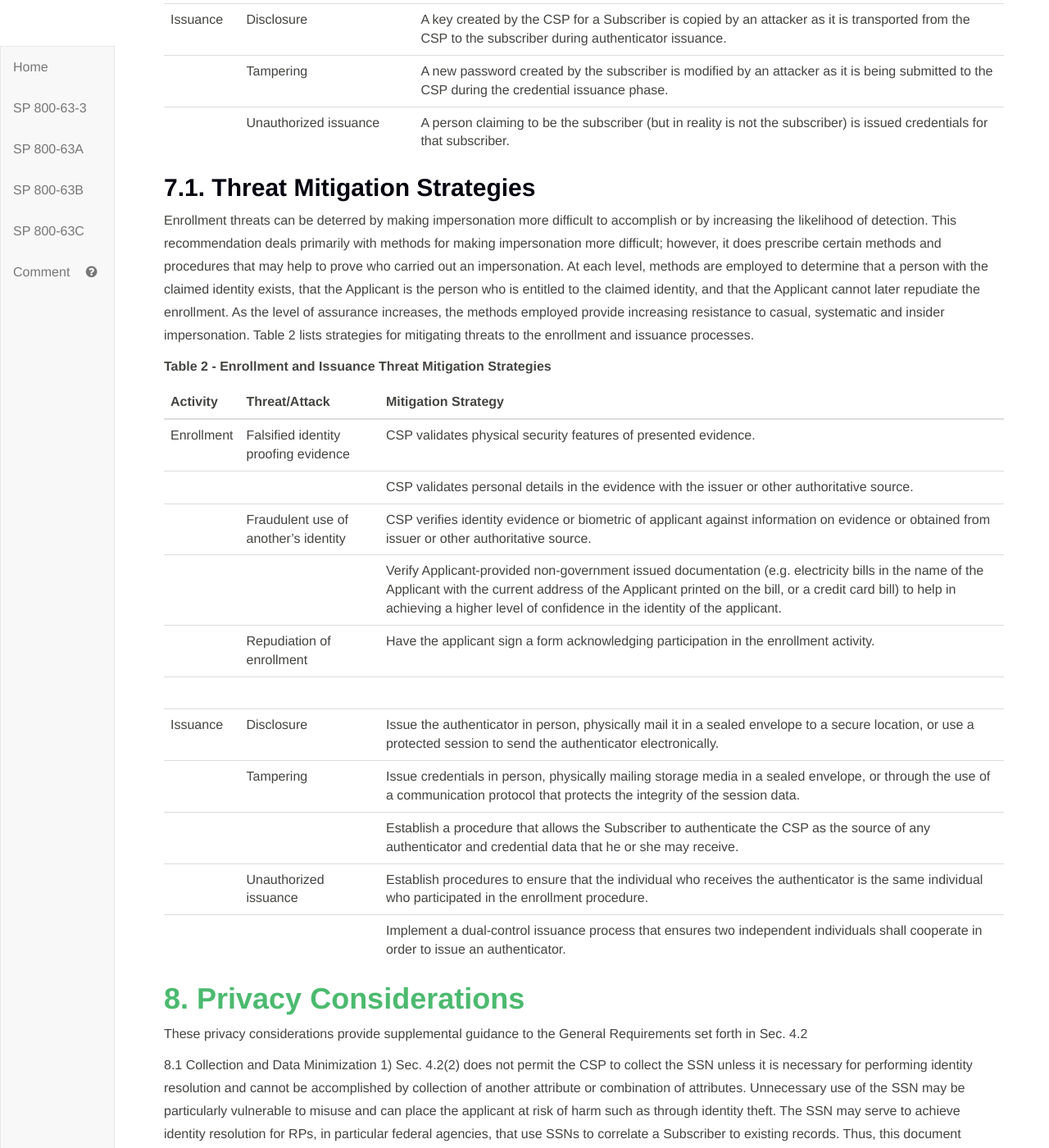
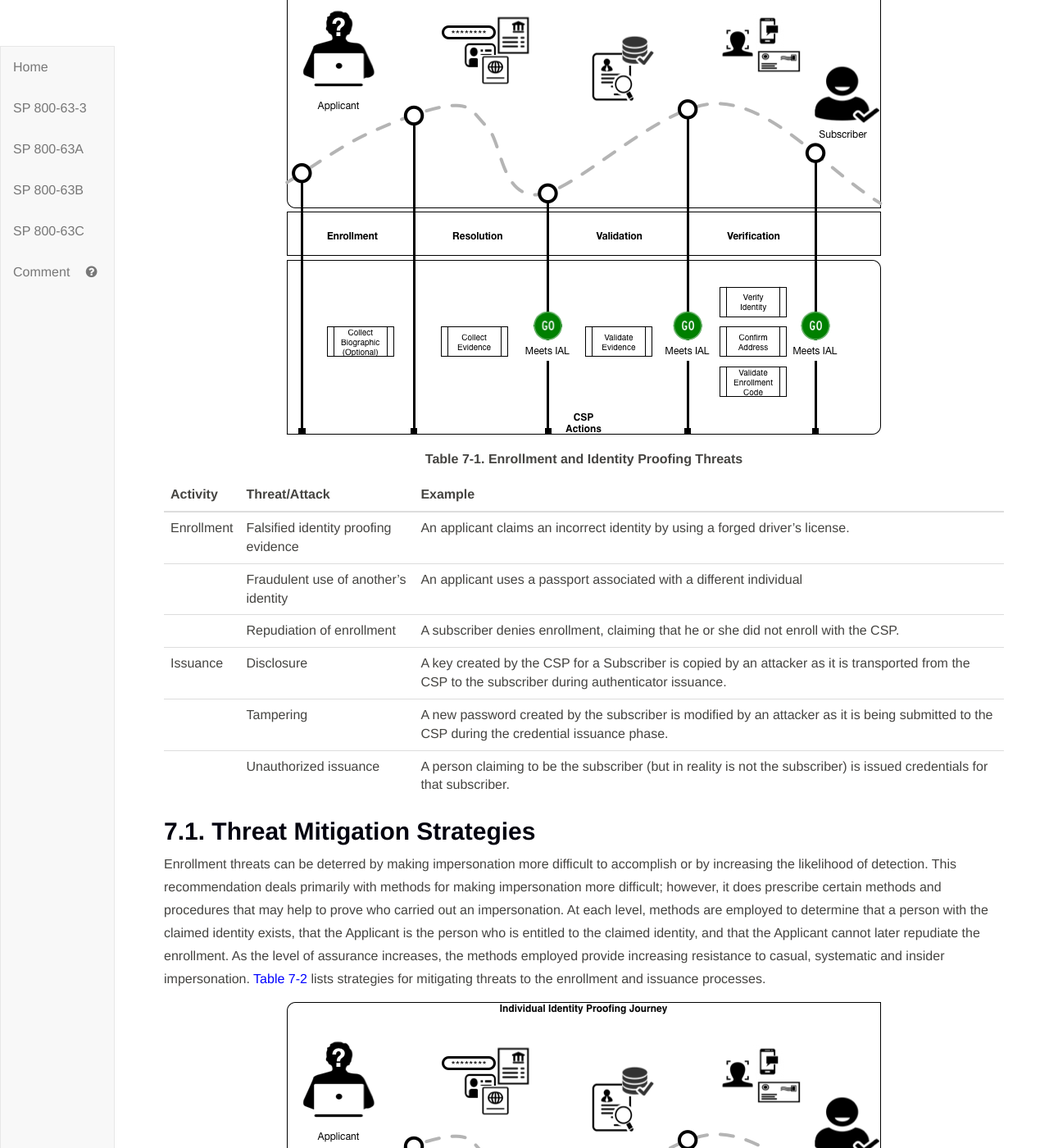
Before and after one commit to usnistgov/800-63-3, a Jekyll site: the page built from sp800-63a.md, in a window 1280 px wide and 1400 px high, scrolled down 27902 px. Shown: the whole window at 82% size. Built offline with Jekyll 4.4.1, drawn with Linux system fonts in a browser that asks for light colours; some of the changed text lies outside the part shown.

Commit message:
Fixed table and figure references in 63a

```diff
--- a/sp800-63a/sec4_ial.md
+++ b/sp800-63a/sec4_ial.md
@@ -2,7 +2,7 @@
 
 # <a name="ial-section"></a> 4. Identity Assurance Level Requirements
 
-The paradigm of this document is that individuals (referred to as applicants at this stage) undergo an identity proofing and enrollment process, in which their identity evidence and attributes are collected, uniquely resolved to a single identity record, then validated and verified. These attributes are then bound to an authenticator (described in [SP 800-63B](#800-63b).
+The paradigm of this document is that individuals (referred to as applicants at this stage) undergo an identity proofing and enrollment process, in which their identity evidence and attributes are collected, uniquely resolved to a single identity record, then validated and verified. These attributes are then bound to an authenticator (described in [SP 800-63B](#800-63b)).
 
 The only outcome of identity proofing is to ensure that the applicant is who he/she claims to be. This includes presentation, validation and verification of the minimum attributes necessary to accomplish identity proofing.  Such core attributes, to the extent they are the minimum necessary, could include:
 
@@ -14,21 +14,30 @@
 
 ## 4.1. Process Flow
 
-The following diagram outlines the basic flow for Identity Proofing and Enrollment, to include the corresponding sections with normative requirements.
+[Figure 4-1](#63aSec4-Figure1) outlines the basic flow for Identity Proofing and Enrollment, to include the corresponding sections with normative requirements.
 
-<a name="figure1"></a>
+<a name="63aSec4-Figure1"></a>
 
 <div class="text-center" markdown="1">
 
 ![](sp800-63a/media/ProofingProcess.png)
 
-**Figure 1.  The Identity Proofing Process**
+**Figure 4-1.  The Identity Proofing Process**
 
 </div>
 
 ## 4.2. General Requirements
 
-The following table lists strict adherence to M-04-04 Level of Assurance, mapping the corresponding Identity Assurance Levels.
+[Table 4-1](#63aSec4-Table1) lists strict adherence to M-04-04 Level of Assurance, mapping the corresponding Identity Assurance Levels.
+
+
+<a name="63aSec4-Table1"></a>
+
+<div class="text-center" markdown="1">
+
+**Table 4-1.  Legacy M-04-04 IAL Requirements**
+
+</div>
 
 | M-04-04 Level of Assurance (LOA) | Identity Assurance Level (IAL)|
 |:------------------:|:-----------------------------:|
@@ -37,7 +46,15 @@
 | 3 | 2 |
 | 4 | 3 |
 
-However, the table below shows the expanded set of IAL's that are allowable to meet M-04-04 Level of Assurance. Agencies SHALL select the corresponding IAL based on the assessed M-04-04 LOA. Agencies SHOULD consider the privacy risks of stronger identity proofing and SHOULD NOT select an IAL that is higher than necessary considering the sensitivity of the business purpose.
+However, [Table 4-2](#63aSec4-Table2) shows the expanded set of IAL's that are allowable to meet M-04-04 Level of Assurance. Agencies SHALL select the corresponding IAL based on the assessed M-04-04 LOA. Agencies SHOULD consider the privacy risks of stronger identity proofing and SHOULD NOT select an IAL that is higher than necessary considering the sensitivity of the business purpose.
+
+<a name="63aSec4-Table2"></a>
+
+<div class="text-center" markdown="1">
+
+**Table 4-2.  Preferred M-04-04 IAL Requirements**
+
+</div>
 
 | M-04-04 Level of Assurance | Identity Assurance Level
 |:------------------:|:-----------------------------:
@@ -220,7 +237,15 @@
 ## 4.8. Summary of Requirements
 *(Non-normative; refer to preceding sections for normative requirements)*
 
-The following table summarizes the requirements for each of the authenticator assurance levels:
+[Table 4-3](#63aSec4-Table3) summarizes the requirements for each of the authenticator assurance levels:
+
+<a name="63aSec4-Table3"></a>
+
+<div class="text-center" markdown="1">
+
+**Table 4-3.  IAL Requirements Summary**
+
+</div>
 
 Requirement | IAL 1 | IAL 2 | IAL 3
 ------------|-------|-------|-------
--- a/sp800-63a/sec5_proofing.md
+++ b/sp800-63a/sec5_proofing.md
@@ -20,7 +20,15 @@
 
 #### 5.3.1.1. Scoring of Identity Evidence
 
-The following table lists qualities, ranging from weak to superior, of identity evidence that is collected to establish a valid identity. Unless otherwise noted, to achieve a given strength the evidence SHALL, at a minimum, meet all the properties listed.
+[Table 5-1](#63aSec5-Table1) lists qualities, ranging from weak to superior, of identity evidence that is collected to establish a valid identity. Unless otherwise noted, to achieve a given strength the evidence SHALL, at a minimum, meet all the properties listed.
+
+<a name="63aSec5-Table1"></a>
+
+<div class="text-center" markdown="1">
+
+**Table 5-1.  Properties of Identity Evidence**
+
+</div>
 
 
 |Strength|Properties of Identity Evidence|
@@ -42,8 +50,15 @@
 
 #### 5.3.2.1. Methods to Perform Identity Evidence Validation
 
-The following table lists qualities, ranging from unacceptable to superior, of identity validation that is performed to validate evidence and the information contained therein.
+[Table 5-2](#63aSec5-Table2) lists qualities, ranging from unacceptable to superior, of identity validation that is performed to validate evidence and the information contained therein.
 
+<a name="63aSec5-Table2"></a>
+
+<div class="text-center" markdown="1">
+
+**Table 5-2.  Validating Identity Evidence**
+
+</div>
 
 |Strength|Method(s)|
 |:---:|:------------------------------|
@@ -59,7 +74,15 @@
 
 ### 5.4.1. Identity Verification Methods
 
-The following table details the verification methods necessary to achieve a given identity verification strength.
+[Table 5-3](#63aSec5-Table3) details the verification methods necessary to achieve a given identity verification strength.
+
+<a name="63aSec5-Table3"></a>
+
+<div class="text-center" markdown="1">
+
+**Table 5-3.  Verifying Identity Evidence**
+
+</div>
 
 |Strength|Identity Verification Methods|
 |:---:|:------------------------------|
--- a/sp800-63a/sec7_security.md
+++ b/sp800-63a/sec7_security.md
@@ -4,9 +4,19 @@
 
 There are two general categories of threats to the enrollment process: impersonation and either compromise or malfeasance of the infrastructure (CSPs). This recommendation focuses on addressing impersonation threats. Infrastructure threats are addressed by normal computer security controls (e.g., separation of duties, record keeping, independent audits) and are outside the scope of this document.
 
-The threats to the enrollment process include impersonation attacks and threats to the transport mechanisms for identity proofing, and authenticator binding, and credential issuance. Table 1 lists the threats related to enrollment and identity proofing.
+The threats to the enrollment process include impersonation attacks and threats to the transport mechanisms for identity proofing, and authenticator binding, and credential issuance. [Table 7-1](#63aSec7-Table1) lists the threats related to enrollment and identity proofing.
 
-**Table 1 - Enrollment and Identity Proofing Threats**
+<a name="63aSec7-Table1"></a>
+
+<div class="text-center" markdown="1">
+
+![](sp800-63a/media/ProofingProcess.png)
+
+**Table 7-1.  Enrollment and Identity Proofing Threats**
+
+</div>
+
+
 
 |**Activity**   |     **Threat/Attack**  | **Example** |
 |---------------|------------------------|------------------|
@@ -20,10 +30,19 @@
 ## 7.1. Threat Mitigation Strategies
 
 Enrollment threats can be deterred by making impersonation more difficult to accomplish or by increasing the likelihood of detection. This recommendation deals primarily with methods for making impersonation more difficult; however, it does prescribe certain methods and procedures that may help to prove who carried out an impersonation. At each level, methods are employed to determine that a person with the claimed identity exists, that the Applicant is the person who is entitled to the claimed identity, and that the Applicant cannot later repudiate the enrollment. As the level of assurance increases, the methods employed provide increasing resistance to casual, systematic and
-insider impersonation. Table 2 lists strategies for mitigating threats
+insider impersonation. [Table 7-2](#63aSec7-Table2) lists strategies for mitigating threats
 to the enrollment and issuance processes.
 
-**Table 2 - Enrollment and Issuance Threat Mitigation Strategies**
+<a name="63aSec7-Table2"></a>
+
+<div class="text-center" markdown="1">
+
+![](sp800-63a/media/ProofingProcess.png)
+
+**Table 7-2.  Enrollment and Issuance Threat Mitigation Strategies**
+
+</div>
+
 
 | **Activity** | **Threat/Attack** | **Mitigation Strategy** |
 |--------------|-------------------|-------------------------|
```
